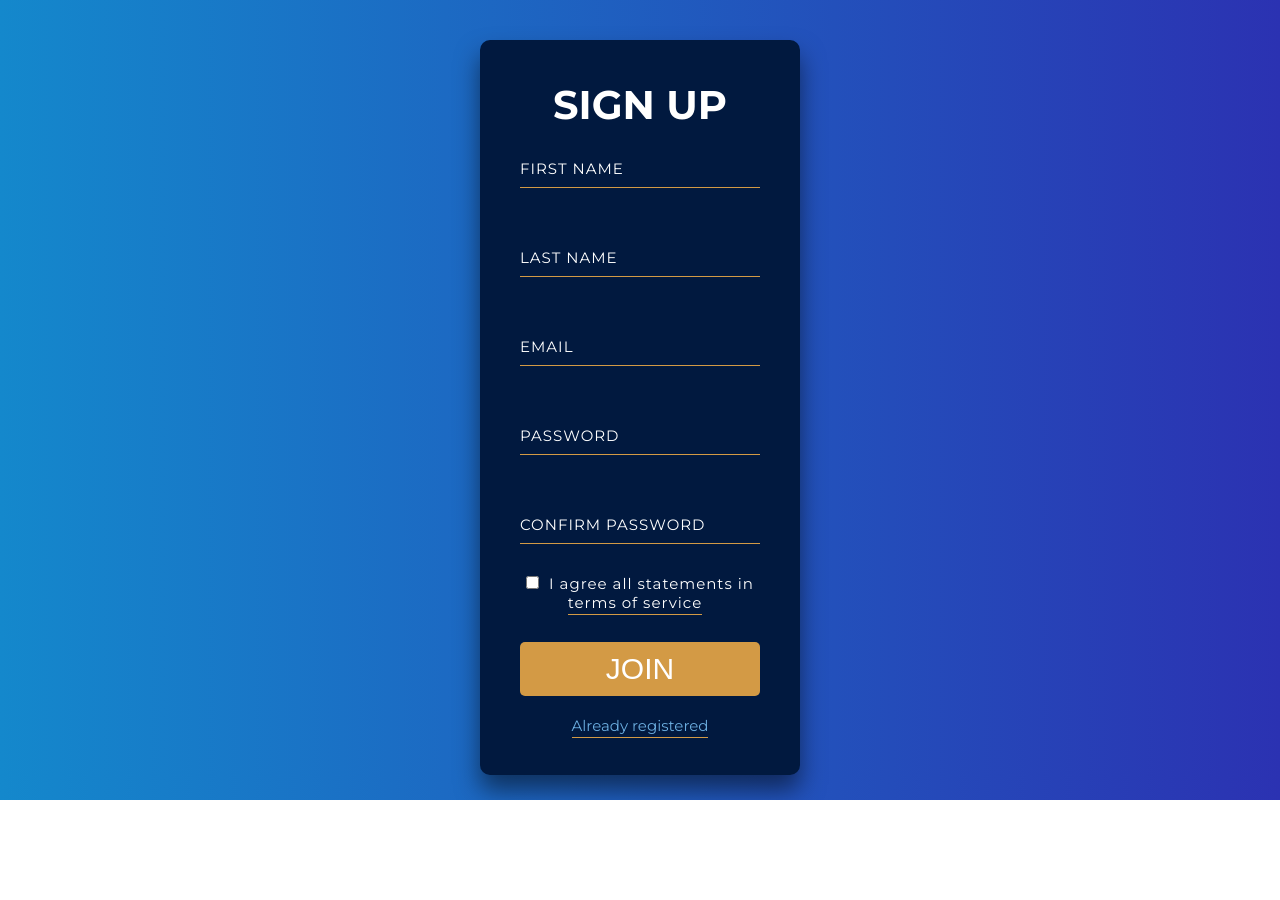
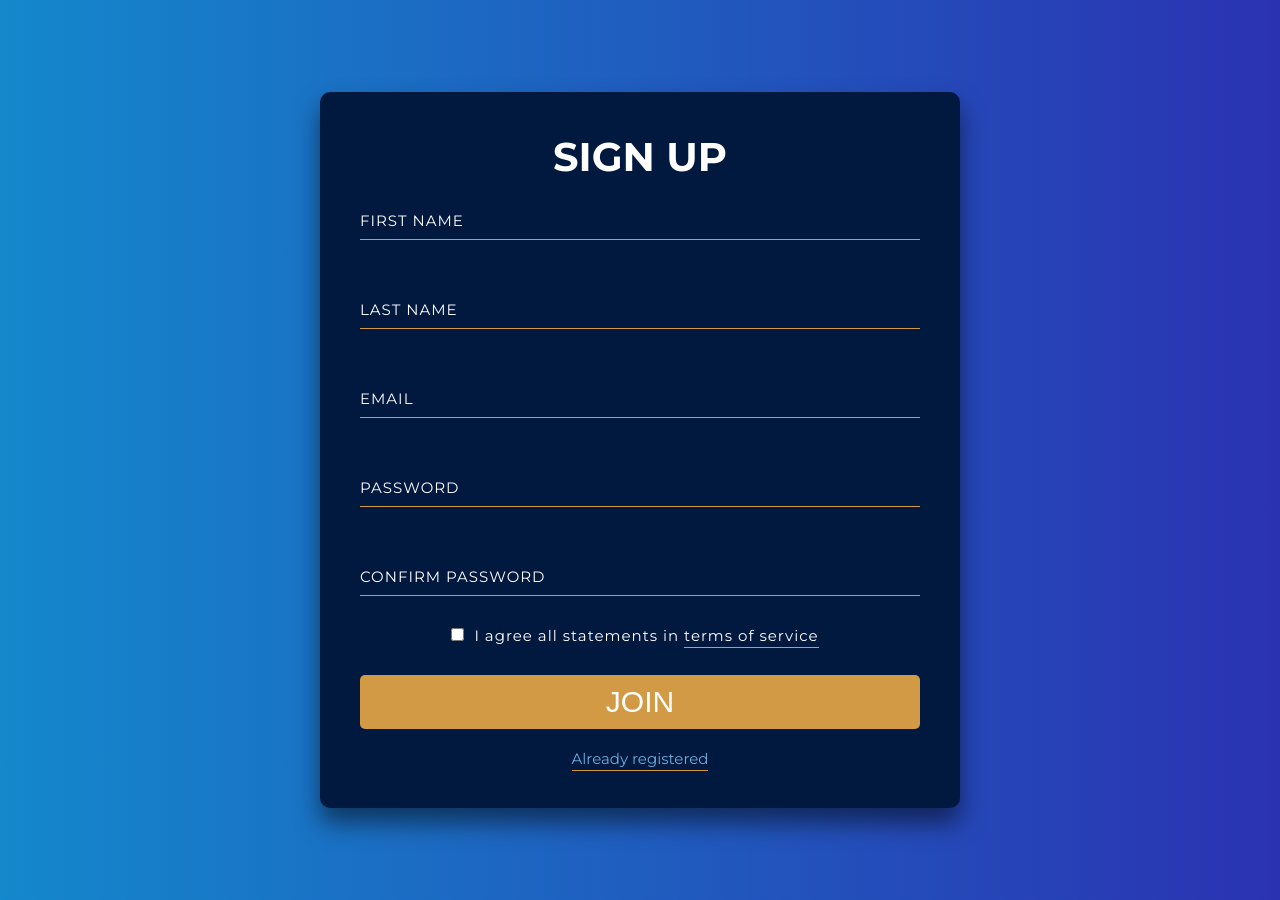
Before and after one commit to Rivenatti/React-register-login-form, a React (Create React App) app: page /sign-up in a window 1280 px wide. Before the commit the page ends 800 px from the top, so only its background shows below. Built offline with nearby package versions, Linux system fonts and the light colour scheme.

Commit message:
few bug fixes and changes

```diff
--- a/src/App.js
+++ b/src/App.js
@@ -10,7 +10,7 @@ class App extends Component {
 
   addUser = user => {
     const userExists = this.state.users.filter(person => {
-      return person.email === user.email && person.password === user.password;
+      return person.email === user.email;
     });
 
     if (userExists.length === 0) {
@@ -18,9 +18,11 @@ class App extends Component {
       this.setState({
         users: newUserList
       });
-      alert("User has ben saved in the state.");
+      alert("User has ben saved in the state. You can sign in now.");
+      return true;
     } else {
       alert("Such user already exists.");
+      return false;
     }
   };
 
--- a/src/components/SignUp/SignUp.js
+++ b/src/components/SignUp/SignUp.js
@@ -1,5 +1,5 @@
 import React, { Component } from "react";
-import { NavLink, Redirect } from "react-router-dom";
+import { NavLink, Redirect, withRouter } from "react-router-dom";
 import "../styles/style.css";
 
 class Form extends Component {
@@ -13,7 +13,8 @@ class Form extends Component {
     confirmPassword: "",
     confirmPasswordError: "",
     email: "",
-    emailError: ""
+    emailError: "",
+    fireRedirect: false
   };
 
   validate(input) {
@@ -131,8 +132,9 @@ class Form extends Component {
 
   onSubmit = e => {
     e.preventDefault();
-    this.props.addUser(this.state);
-    return <Redirect to="/" />;
+    this.props.addUser(this.state)
+      ? this.setState({ fireRedirect: true })
+      : null;
   };
 
   render() {
@@ -214,6 +216,7 @@ class Form extends Component {
         <div className="registered">
           <NavLink to="/">Already registered</NavLink>
         </div>
+        {this.state.fireRedirect && <Redirect to={"/"} />}
       </div>
     );
   }
--- a/src/components/styles/style.css
+++ b/src/components/styles/style.css
@@ -139,24 +139,25 @@
   padding-bottom: 2px;
 }
 
-@media only screen and (min-width: 480px) {
+@media only screen and (min-width: 680px) {
   .form {
-    top: 50%;
-    width: 97%;
+    margin: calc((100vh - 70vh) / 6) auto;
+    width: 60%;
     border-radius: 1rem;
-  }
-}
-
-@media only screen and (min-width: 768px) {
-  .form {
-    margin-top: calc((100vh - 72rem) / 2);
-    width: 60%;
   }
 }
 
 @media only screen and (min-width: 1200px) {
   .form {
-    width: 25%;
+    margin: calc((93vh - 70vh) / 2) auto;
+    width: 50%;
+  }
+}
+
+@media only screen and (min-width: 1600px) {
+  .form {
+    margin: calc((93vh - 70vh) / 2) auto;
+    width: 35%;
   }
 }
 /*# sourceMappingURL=style.css.map */
--- a/src/components/styles/style.scss
+++ b/src/components/styles/style.scss
@@ -138,23 +138,24 @@ $color--tertiary: #d39a45;
   }
 }
 
-@media only screen and (min-width: 480px) {
+@media only screen and (min-width: 680px) {
   .form {
-    top: 50%;
-    width: 97%;
+    margin: calc((100vh - 70vh) / 6) auto;
+    width: 60%;
     border-radius: 1rem;
-  }
-}
-
-@media only screen and (min-width: 768px) {
-  .form {
-    margin-top: calc((100vh - 72rem) / 2);
-    width: 60%;
   }
 }
 
 @media only screen and (min-width: 1200px) {
   .form {
-    width: 25%;
+    margin: calc((93vh - 70vh) / 2) auto;
+    width: 50%;
   }
 }
+
+@media only screen and (min-width: 1600px) {
+  .form {
+    margin: calc((93vh - 70vh) / 2) auto;
+    width: 35%;
+  }
+}
--- a/src/index.css
+++ b/src/index.css
@@ -9,9 +9,6 @@
 
 html {
   font-size: 10px;
-  background: #1488cc;
-  background: -webkit-linear-gradient(to left, #2b32b2, #1488cc);
-  background: linear-gradient(to left, #2b32b2, #1488cc);
 }
 
 body {
@@ -19,4 +16,7 @@ body {
   padding: 0;
   font-family: "Montserrat", sans-serif;
   width: 100%;
+  background: #1488cc;
+  background: -webkit-linear-gradient(to left, #2b32b2, #1488cc);
+  background: linear-gradient(to left, #2b32b2, #1488cc);
 }
```
Also changed, not shown: 1 other file (tests, documents, lock files or other folders).
